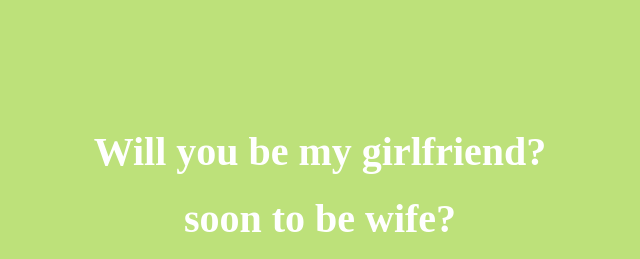
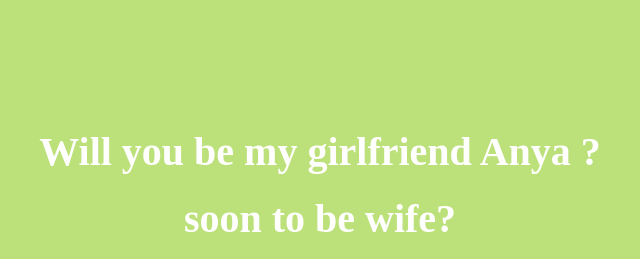
Before and after one commit to govindrajvanshi/asking_out, a plain HTML site: page index.html in a window 1280 px wide. Shown: the top 259 px of the page, without its empty margins (320-960 px from the left). Drawn offline with Linux system fonts and the light colour scheme.

Commit message:
Update index.html

```diff
--- a/index.html
+++ b/index.html
@@ -7,7 +7,7 @@
     <body>
         <div class="container">
             <div >
-                <h1 class = "header_text">Will you be my girlfriend?</h1>
+                <h1 class = "header_text">Will you be my girlfriend Anya ?</h1>
                 <h1 class = "header_text">soon to be wife?</h1>
                 <h1 class = "header_text">Happy Girlfriend's Day Baby!</h1>
             </div>
```
